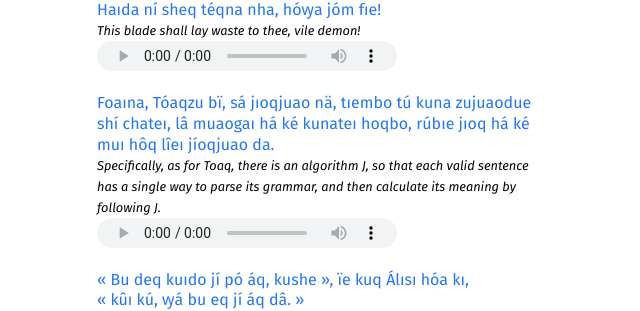
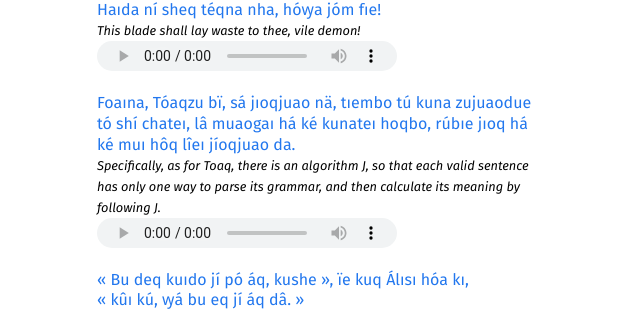
Before and after one commit to laqme/koitieq, a Jekyll site: the page built from _chapters/01-hia.md, in a window 1280 px wide. Shown: the part 708-1019 px from the top of the page, without its empty margins (47-687 px from the left). Built offline with Jekyll 4.4.1, drawn with Linux system fonts in a browser that asks for light colours; some web fonts are replaced.

Commit message:
Scope boundaries

```diff
--- a/_chapters/01-hia.md
+++ b/_chapters/01-hia.md
@@ -24,8 +24,8 @@
 > _This blade shall lay waste to thee, vile demon!_{:.sm}
 > <audio controls><source src="../assets/audio/haida-ni.ogg"></audio>
 >
-> _Foaına, Tóaqzu bï, sá jıoqjuao nä, tıembo tú kuna zujuaodue shí chateı, lâ muaogaı há ké kunateı hoqbo, rúbıe jıoq há ké muı hôq lîeı jíoqjuao da._{:.t} \
-> _Specifically, as for Toaq, there is an algorithm J, so that each valid sentence has a single way to parse its grammar, and then calculate its meaning by following J._{:.sm}
+> _Foaına, Tóaqzu bï, sá jıoqjuao nä, tıembo tú kuna zujuaodue tó shí chateı, lâ muaogaı há ké kunateı hoqbo, rúbıe jıoq há ké muı hôq lîeı jíoqjuao da._{:.t} \
+> _Specifically, as for Toaq, there is an algorithm J, so that each valid sentence has only one way to parse its grammar, and then calculate its meaning by following J._{:.sm}
 > <audio controls><source src="../assets/audio/foaina.ogg"></audio>
 >
 > <!--
--- a/assets/css/styles.css
+++ b/assets/css/styles.css
@@ -122,4 +122,9 @@
 .sec { color: #d0a; }
 .v { font-weight: normal; padding: 0.1rem 0.2rem; margin: -0.1rem 0; border: 1px solid currentColor; border-radius: 2px; font-size: 0.8rem; }
 
+.scope { border: 1px solid currentColor; border-radius: 2px; padding: 0.1rem 0.2rem; margin: 0.3rem 0.2rem; }
+.scope { overflow: hidden; white-space: pre; display: inline-flex; align-items: baseline }
+.sb { background-color: currentColor; margin: -2rem 0.2rem -2rem -0.2rem; padding: 2rem 0.2rem; }
+.sb>i { color: white; font-style: normal;}
+
 table.index tr:nth-child(1n + 13) { opacity: 0.5 }
```
Also changed, not shown: _chapters/07-piri.md (+1 -1 lines), _chapters/11.md (+24 -0 lines), _chapters/12.md (+1 -1 lines), 1 other file.
